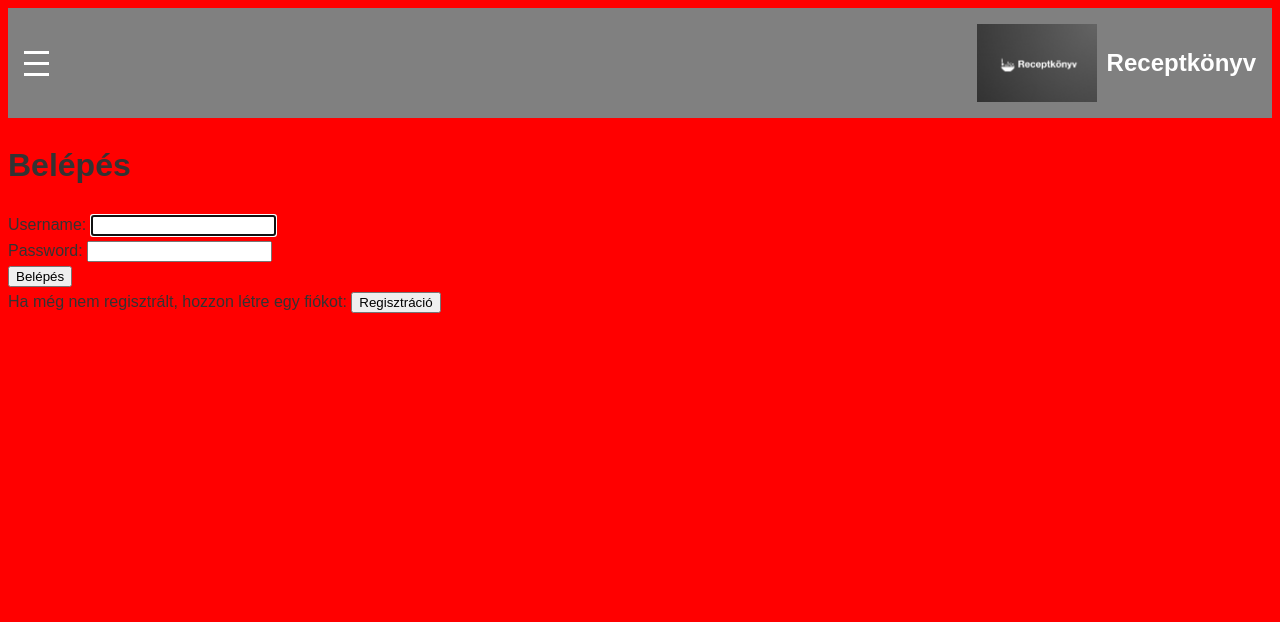
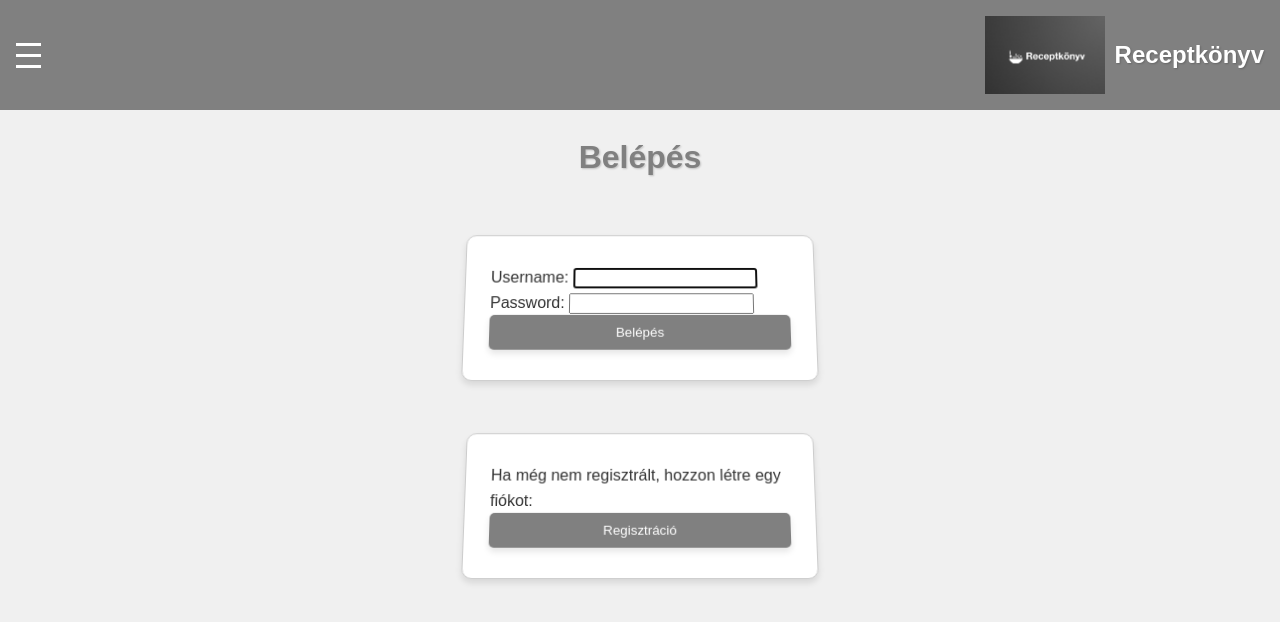
Before and after one commit to JanosBute/public-recept, a Django app: page /users/login/ in a window 1280 px wide. Shown: the top 622 px of the page. Run offline with Django 5.2, Linux system fonts and the light colour scheme.

Commit message:
Login,register,index css formázások

```diff
--- a/static/login.css
+++ b/static/login.css
@@ -1,4 +1,56 @@
-/* Alap stílusok */
 body {
-    background-color: red;
+    font-family: Arial, sans-serif;
+    background-color: #f0f0f0;
+    color: #333;
+    margin: 0;
+    padding: 0;
 }
+
+h1 {
+    text-align: center;
+    color: grey;
+    text-shadow: 1px 1px 2px rgba(0, 0, 0, 0.2);
+}
+
+.login, .register {
+    width: 300px;
+    margin: 50px auto;
+    padding: 30px 25px;
+    background: white;
+    border: 1px solid #ccc;
+    border-radius: 10px;
+    box-shadow: 0px 4px 6px rgba(0, 0, 0, 0.1);
+    transform: perspective(800px) rotateX(10deg) rotateY(0deg);
+    transition: transform 0.3s ease-in-out;
+}
+
+.login:hover, .register:hover {
+    transform: perspective(800px) rotateX(0deg) rotateY(0deg);
+}
+
+.login h1, .register h1 {
+    margin: -15px -25px 30px;
+    padding: 15px 25px;
+    background: grey;
+    color: white;
+    border-radius: 10px 10px 0 0;
+    box-shadow: 0px 4px 6px rgba(0, 0, 0, 0.1);
+}
+
+form input[type="submit"], .register button {
+    width: 100%;
+    background: gray;
+    color: white;
+    border: 0;
+    padding: 10px;
+    border-radius: 5px;
+    cursor: pointer;
+    box-shadow: 0px 4px 6px rgba(0, 0, 0, 0.1);
+    transition: transform 0.3s ease-in-out;
+}
+
+form input[type="submit"]:hover, .register button:hover {
+    background: gray;
+    transform: translateY(-2px);
+    box-shadow: 0px 6px 8px rgba(0, 0, 0, 0.2);
+}
--- a/templates/users/login.html
+++ b/templates/users/login.html
@@ -9,13 +9,17 @@ Belépés
 {% endblock title %}
 
 {% block content %}
+<div class="h1" >
 <h1>Belépés</h1>
-<form action="{% url "users:login" %}" method="post">
+</div>
+<div class="login">
+    <form action="{% url "users:login" %}" method="post">
     {% csrf_token %}
     {{form}}
     <input type="submit" value="Belépés">
-</form>
-<div>
+    </form>
+</div>
+<div class="register">
 Ha még nem regisztrált, hozzon létre egy fiókot:
 <button type="button" onclick="window.location.href='{% url 'users:register' %}';">Regisztráció</button>
 </div>
--- a/templates/users/register.html
+++ b/templates/users/register.html
@@ -1,6 +1,9 @@
 
 {% extends "layout.html" %}
-
+{% load static %}
+{% block Css %}
+<link rel="stylesheet" href="{% static "register.css" %}">
+{% endblock Css %}
 {% block title %}
 Regisztráció
 {% endblock title %}
```
Also changed, not shown: frontend/src/index.css (+27 -13 lines), static/register.css (+52 -2 lines), db.sqlite3.
